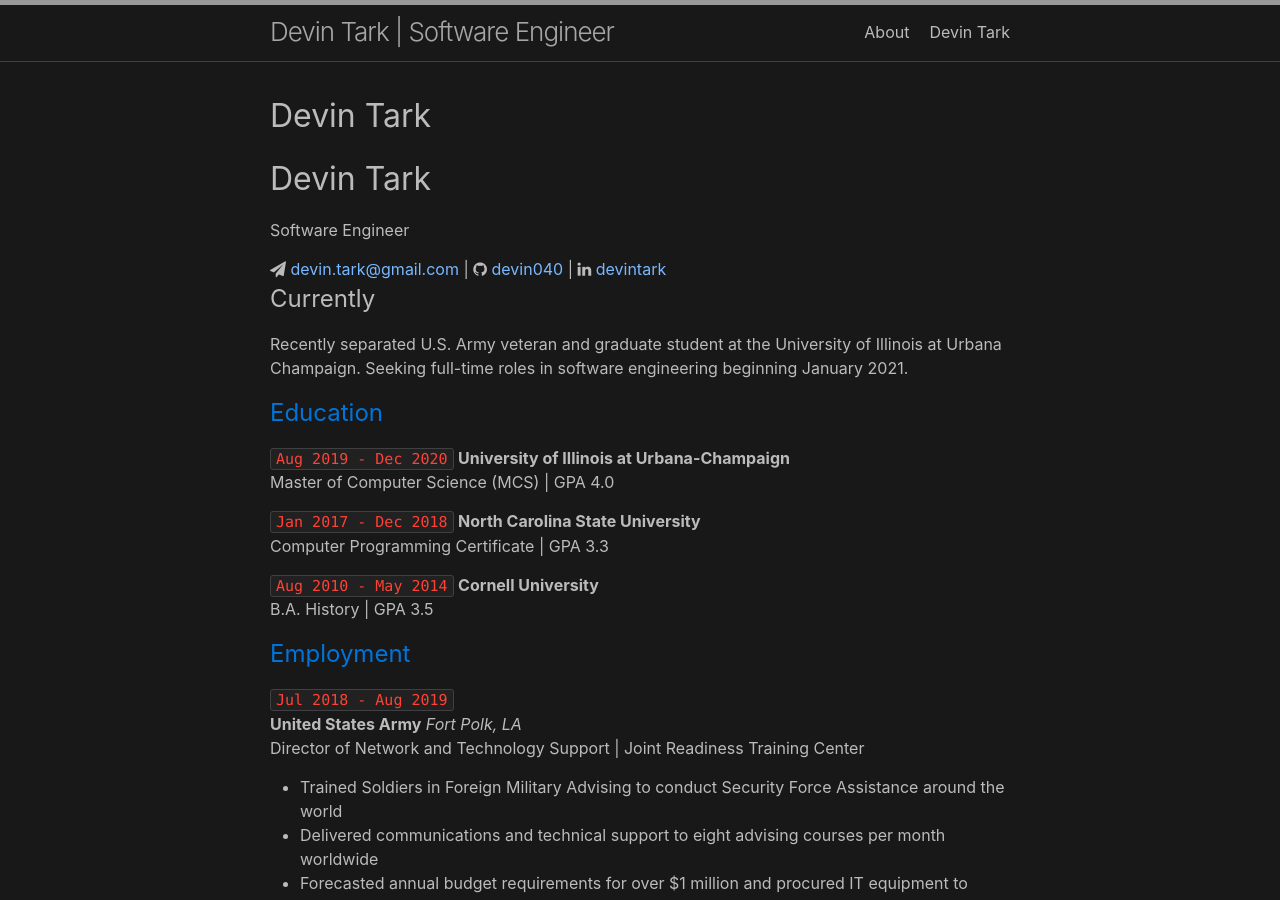
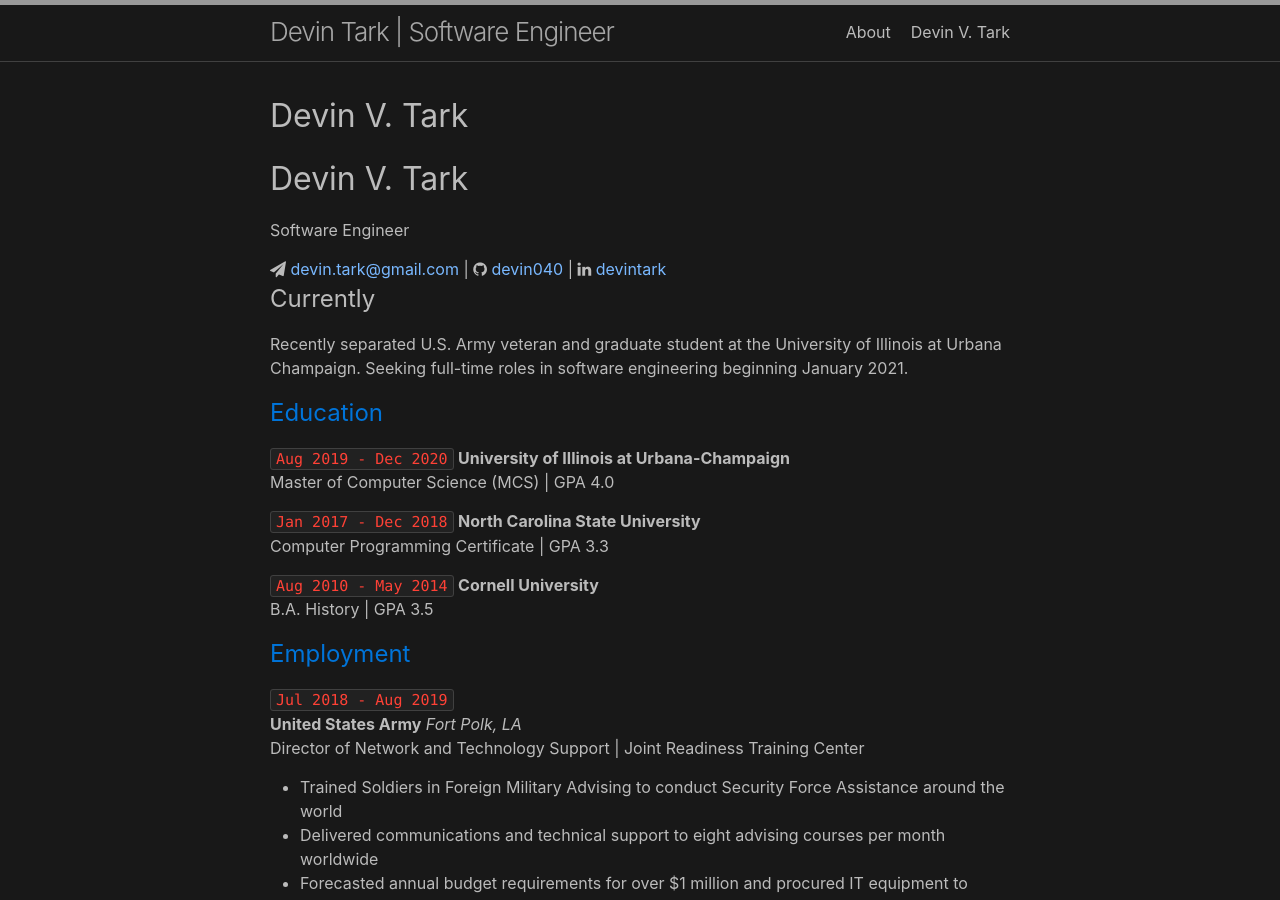
Before and after one commit to devintark/devin040.github.io, a Jekyll site: the page built from index.md, in a window 1280 px wide and 900 px high. Built offline with Jekyll 4.4.1, drawn with Linux system fonts in a browser that asks for light colours; nearby versions of some CDN libraries; our own code applies the rules of GitHub Pages for plain Markdown files; some of the changed text lies outside the part shown.

Commit message:
more changes

```diff
--- a/_config.yml
+++ b/_config.yml
@@ -1,7 +1,7 @@
 title: Devin Tark | Software Engineer
 author:
   name: Devin Tark
-  email: your-email@domain.com
+  email: devin.tarK@gmail.com
 description: > # this means to ignore newlines until "show_excerpts:"
   Write an awesome description for your new site here. You can edit this
   line in _config.yml. It will appear in your document head meta (for
--- a/index.md
+++ b/index.md
@@ -8,7 +8,7 @@
 layout: home
 ---
 
-# Devin Tark
+# Devin V. Tark
 Software Engineer
 
 <div id="webaddress">
```
